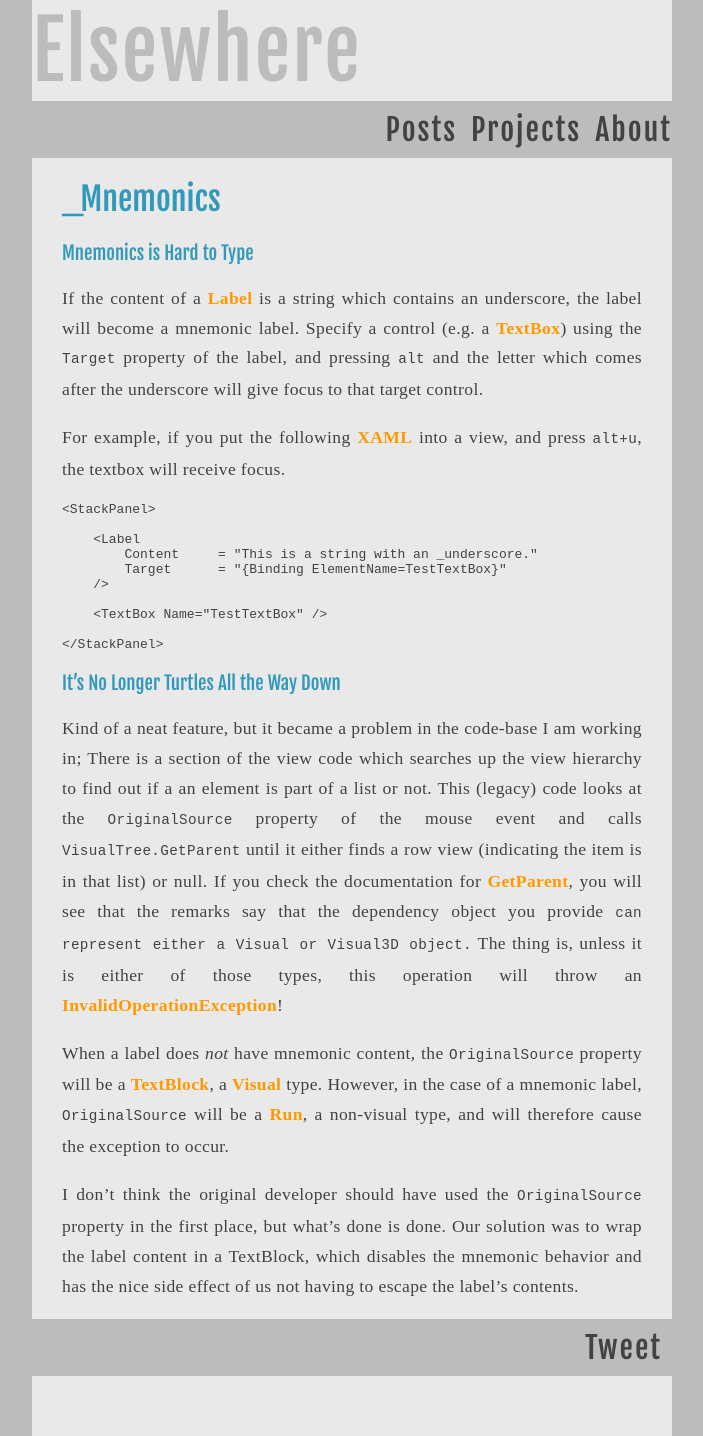
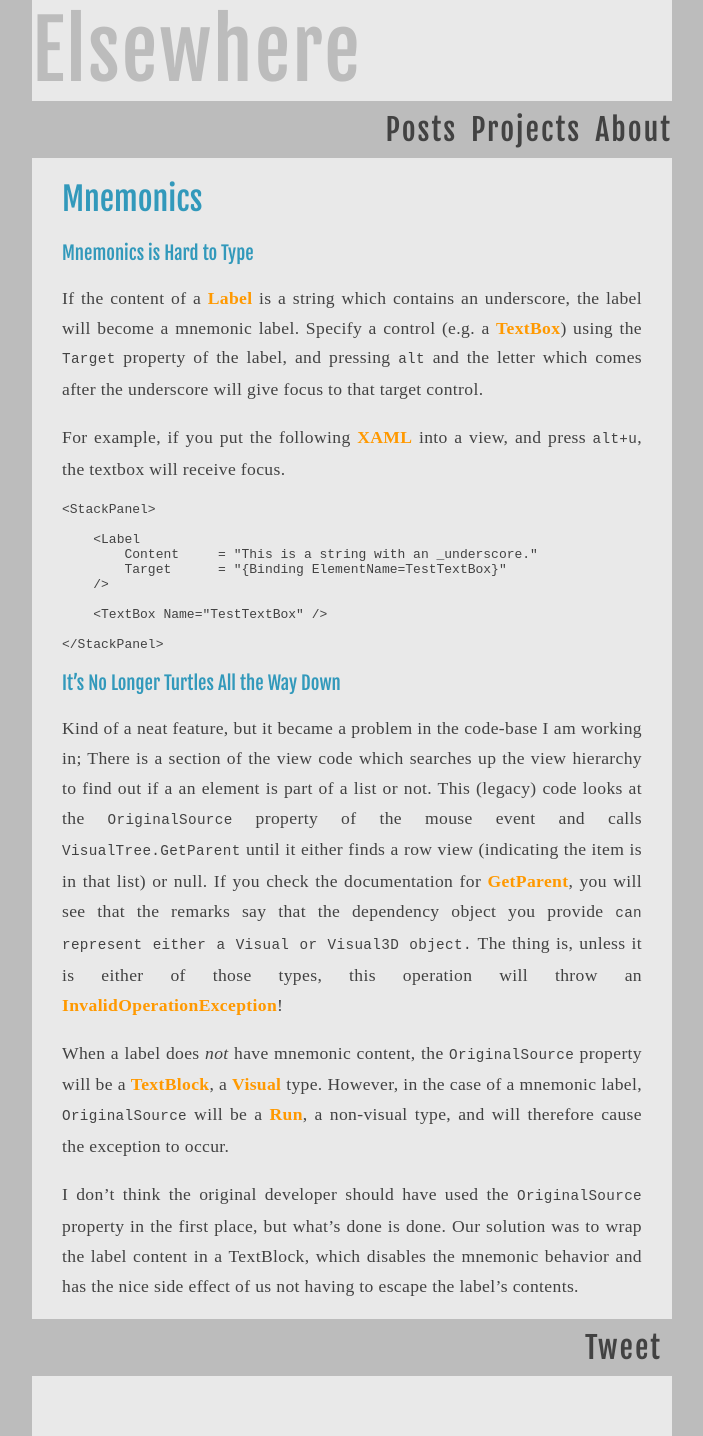
Before and after one commit to ElsewhereGames/elsewheregames.github.io, a Jekyll site: the page built from _posts/2014-09-15-wpf-mnemonics.md, in a window 1280 px wide. Shown: the whole page, without its empty margins (288-991 px from the left). Built offline with Jekyll 4.4.1, drawn with Linux system fonts in a browser that asks for light colours; some web fonts are replaced; Markdown is read by kramdown in place of the engine named in the settings; comment, search, counter and statistics services are not loaded.

```diff
--- a/_posts/2014-09-15-wpf-mnemonics.md
+++ b/_posts/2014-09-15-wpf-mnemonics.md
@@ -5,7 +5,7 @@ tags:
   - wpf
   - mnemonics
 excerpt: Underscores in the contents of a label triggers special havior which also influences view hierarchy.
-title: _Mnemonics
+title: Mnemonics
 ---
 
 ### Mnemonics is Hard to Type
```
